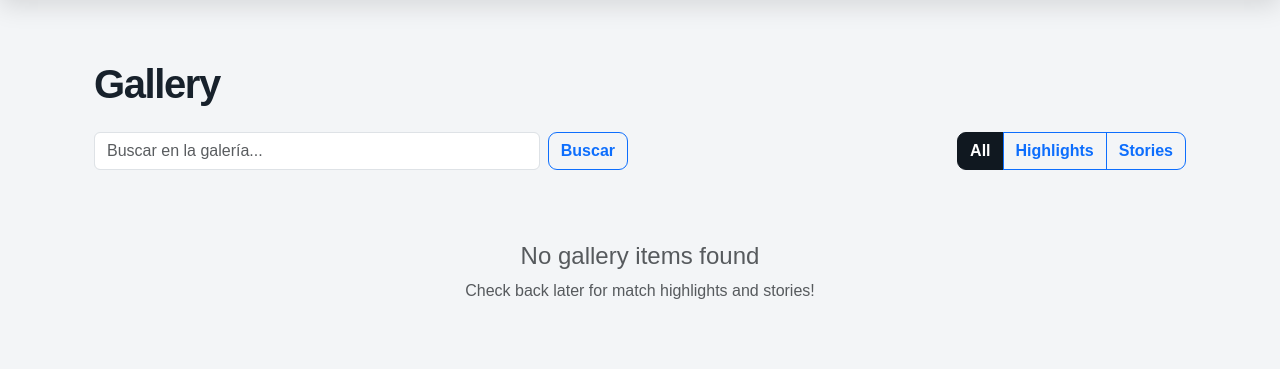
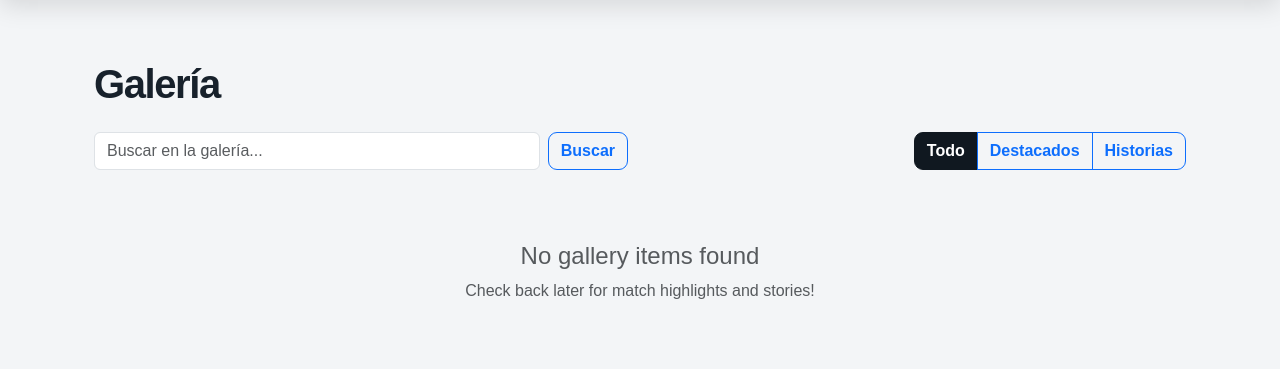
Before and after one commit to SoyIzanG/Planadeu, a Flask app: page /gallery/ in a window 1280 px wide. Shown: the part 87-456 px from the top of the page. Run offline with Flask 3, Linux system fonts and the light colour scheme; data comes from the database, SQL or seed files in the repository; data that the repository does not hold is empty.

Commit message:
Traducir galería al español

```diff
--- a/app/templates/gallery/index.html
+++ b/app/templates/gallery/index.html
@@ -1,12 +1,12 @@
 {% extends "base.html" %}
 
-{% block title %}Gallery - {{ config['SITE_NAME'] or 'Football League' }}{% endblock %}
+{% block title %}Galería | UE Planadeu{% endblock %}
 
 {% block content %}
 <div class="container mt-4">
     <div class="row">
         <div class="col-12">
-            <h1 class="mb-4">Gallery</h1>
+            <h1 class="mb-4">Galería</h1>
 
             <!-- Filter and Buscar -->
             <div class="row mb-4">
@@ -19,9 +19,9 @@
                 <div class="col-md-6">
                     <div class="d-flex justify-content-end">
                         <div class="btn-group" role="group">
-                            <a href="{{ url_for('gallery.index') }}" class="btn {% if not current_category %}btn-primary{% else %}btn-outline-primary{% endif %}">All</a>
-                            <a href="{{ url_for('gallery.highlights') }}" class="btn {% if current_category == 'highlight' %}btn-primary{% else %}btn-outline-primary{% endif %}">Highlights</a>
-                            <a href="{{ url_for('gallery.stories') }}" class="btn {% if current_category == 'story' %}btn-primary{% else %}btn-outline-primary{% endif %}">Stories</a>
+                            <a href="{{ url_for('gallery.index') }}" class="btn {% if not current_category %}btn-primary{% else %}btn-outline-primary{% endif %}">Todo</a>
+                            <a href="{{ url_for('gallery.highlights') }}" class="btn {% if current_category == 'highlight' %}btn-primary{% else %}btn-outline-primary{% endif %}">Destacados</a>
+                            <a href="{{ url_for('gallery.stories') }}" class="btn {% if current_category == 'story' %}btn-primary{% else %}btn-outline-primary{% endif %}">Historias</a>
                         </div>
                     </div>
                 </div>
```
